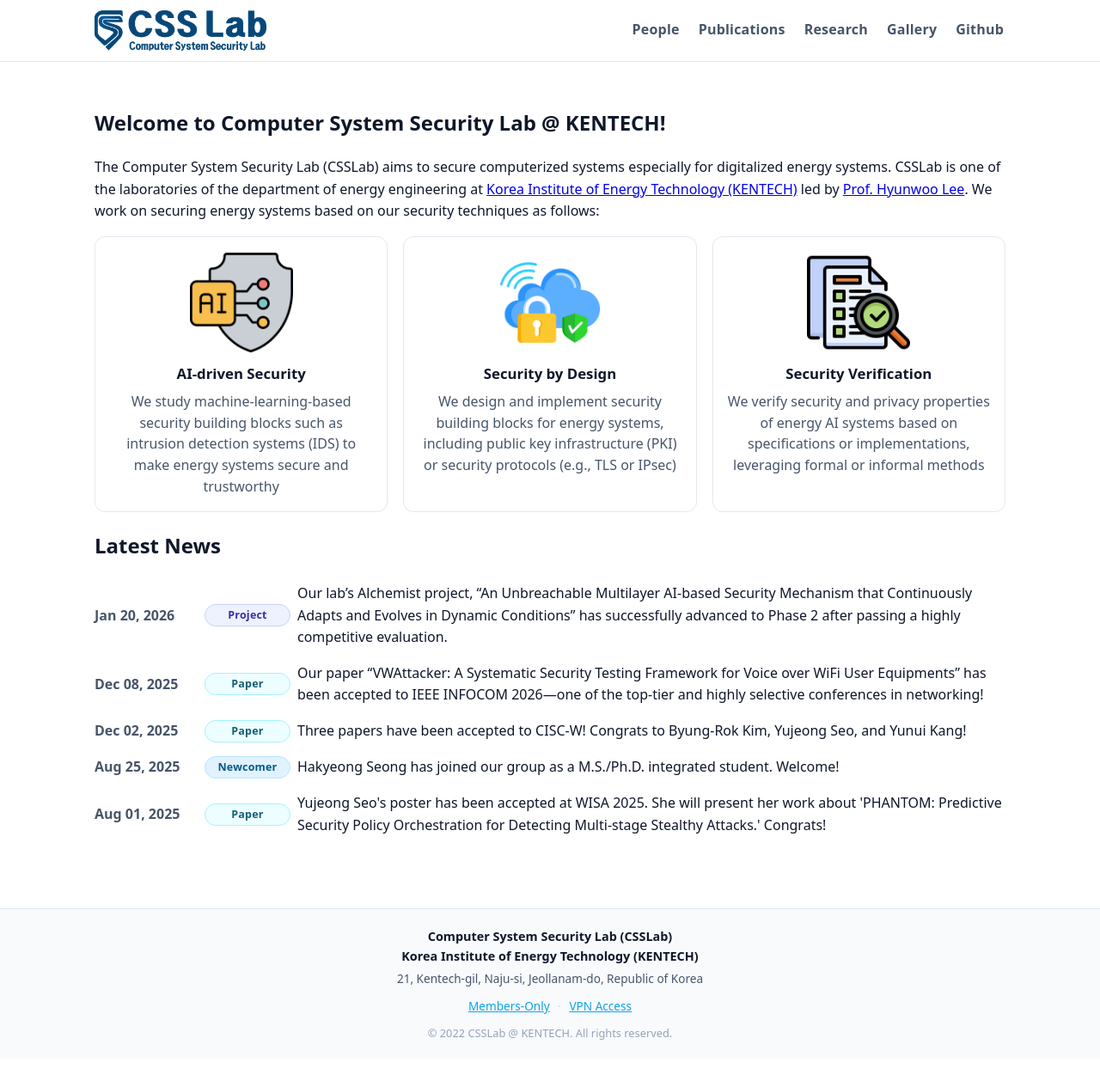
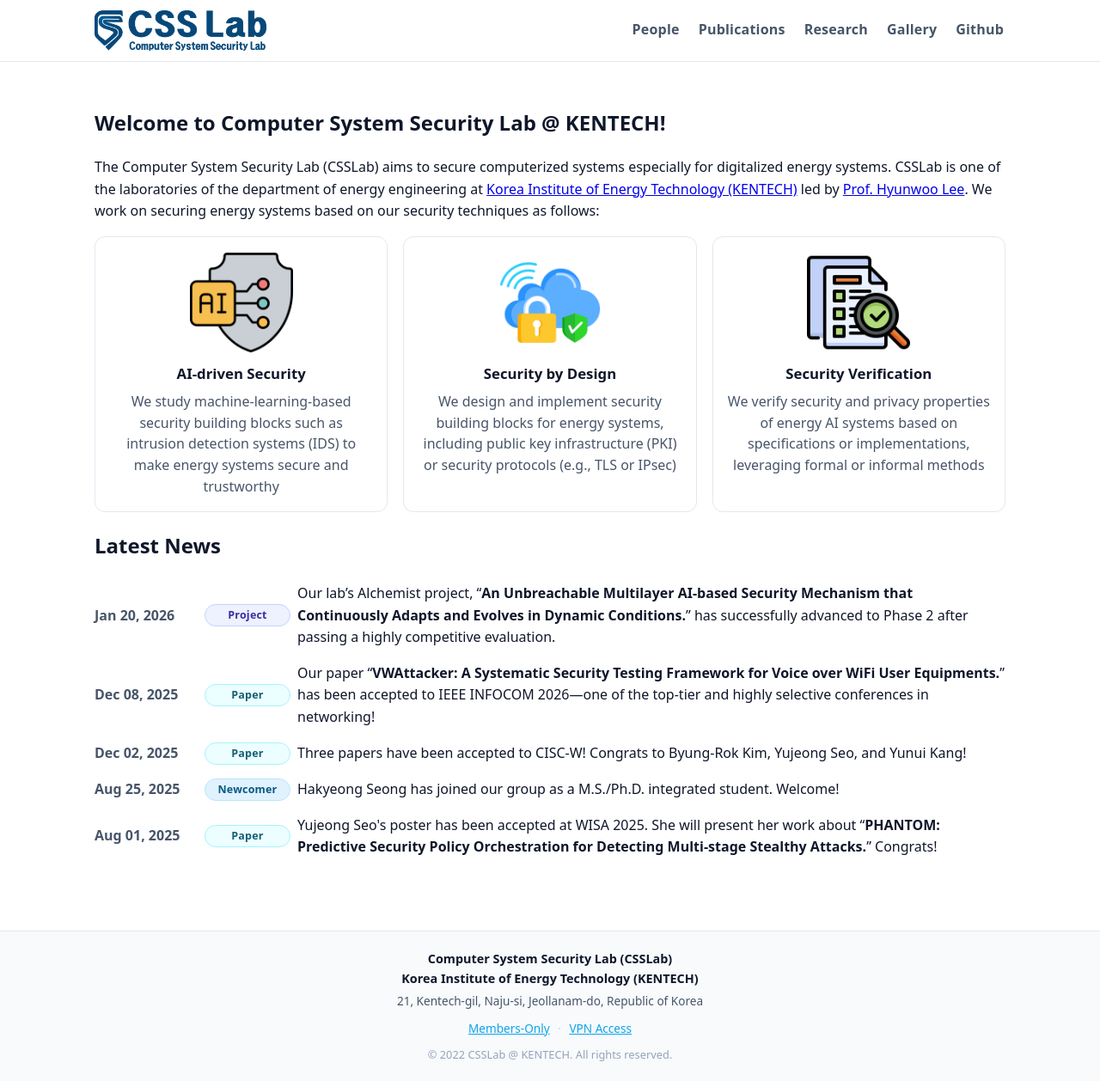
Before and after one commit to comsyssec/comsyssec.github.io, a Jekyll site: the page built from index.md, in a window 1280 px wide. Shown: the whole page at 86% size. Built offline with Jekyll 4.4.1, drawn with Linux system fonts in a browser that asks for light colours; before the commit the page ends 1232 px from its top, so only the background shows below that.

Commit message:
news section udpated

```diff
--- a/_data/news.yml
+++ b/_data/news.yml
@@ -1,10 +1,10 @@
 - date: 2026-01-20
   category: project
-  title: "Our lab’s Alchemist project, “An Unbreachable Multilayer AI-based Security Mechanism that Continuously Adapts and Evolves in Dynamic Conditions” has successfully advanced to Phase 2 after passing a highly competitive evaluation."
+  title: "Our lab’s Alchemist project, “<b>An Unbreachable Multilayer AI-based Security Mechanism that Continuously Adapts and Evolves in Dynamic Conditions.</b>” has successfully advanced to Phase 2 after passing a highly competitive evaluation."
 
 - date: 2025-12-08
   category: paper
-  title: "Our paper “VWAttacker: A Systematic Security Testing Framework for Voice over WiFi User Equipments” has been accepted to IEEE INFOCOM 2026—one of the top-tier and highly selective conferences in networking!"
+  title: "Our paper “<b>VWAttacker: A Systematic Security Testing Framework for Voice over WiFi User Equipments.</b>” has been accepted to IEEE INFOCOM 2026—one of the top-tier and highly selective conferences in networking!"
 
 - date: 2025-12-02
   category: paper
@@ -16,7 +16,7 @@
 
 - date: 2025-08-01
   category: paper
-  title: "Yujeong Seo's poster has been accepted at WISA 2025. She will present her work about 'PHANTOM: Predictive Security Policy Orchestration for Detecting Multi-stage Stealthy Attacks.' Congrats!"
+  title: "Yujeong Seo's poster has been accepted at WISA 2025. She will present her work about “<b>PHANTOM: Predictive Security Policy Orchestration for Detecting Multi-stage Stealthy Attacks.</b>” Congrats!"
 
 - date: 2025-07-08
   category: event
```
